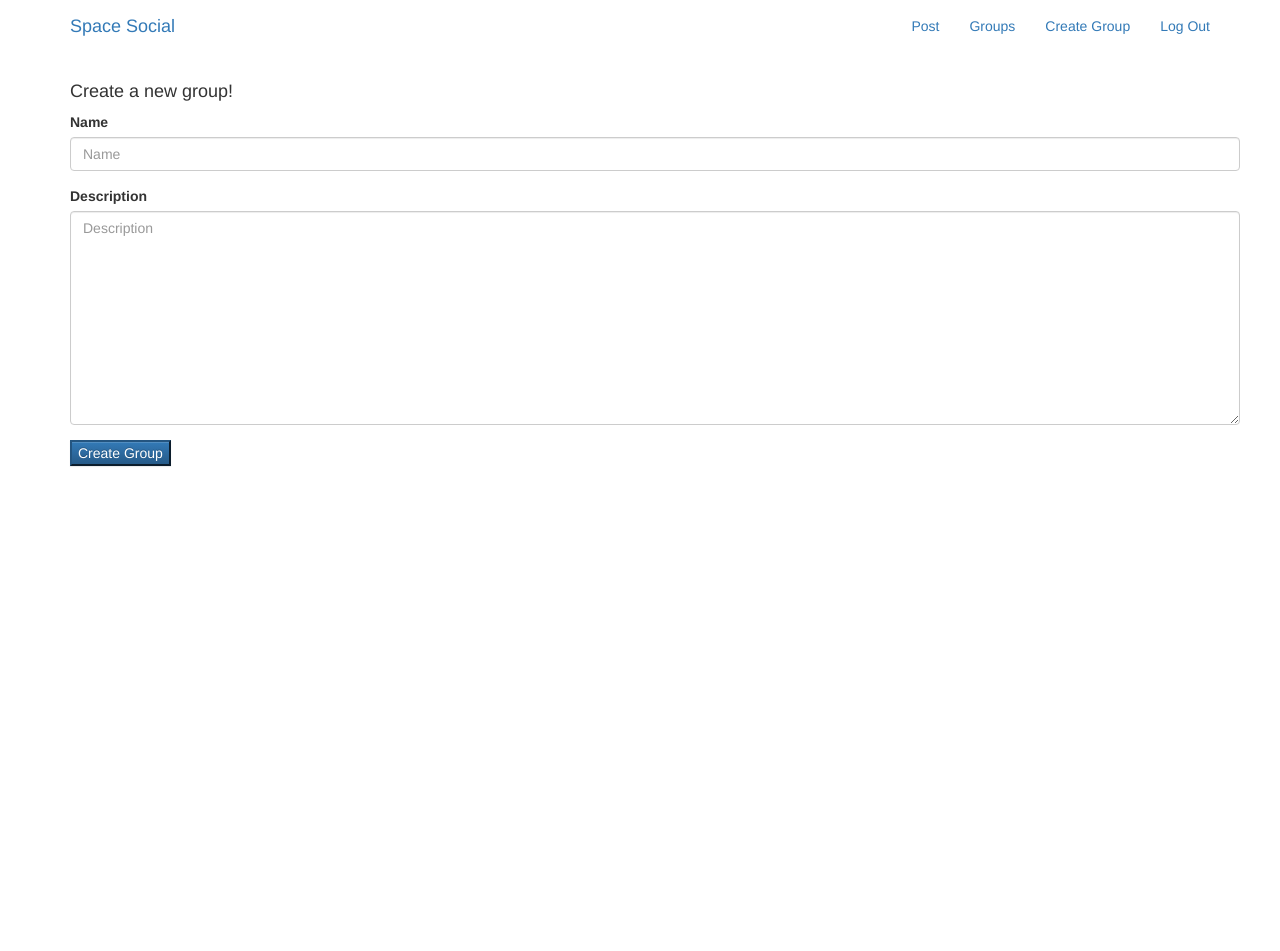
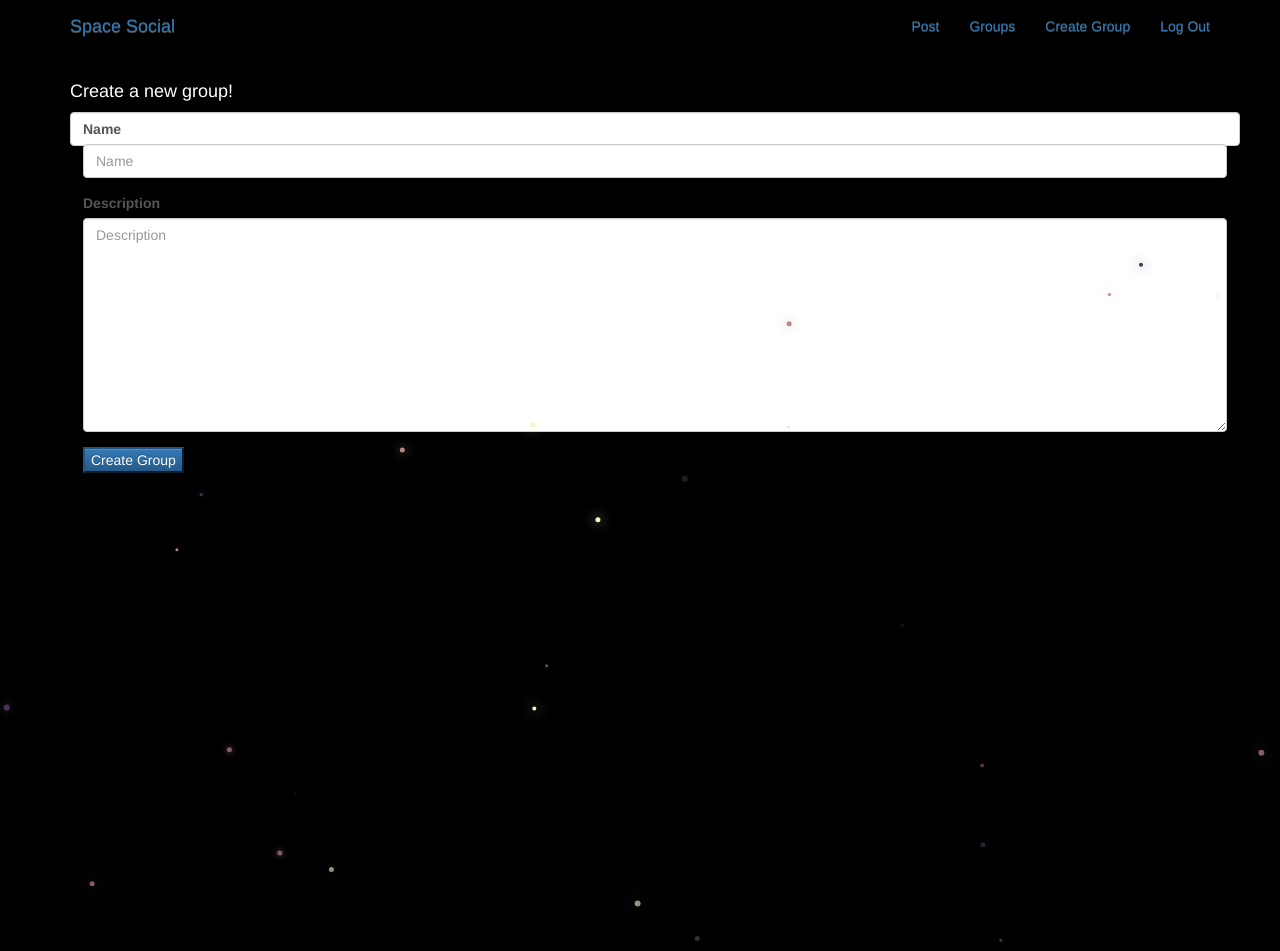
Before and after one commit to Dangermouse87/spacesocial, a Django app: page /groups/new in a window 1280 px wide. Before the commit the page ends 467 px from the top, so only its background shows below. Run offline with Django 4.2, Linux system fonts and the light colour scheme; a user stored in the database is signed in; some libraries are stand-ins or nearby versions.

Commit message:
added styling and other fixes

```diff
--- a/groups/models.py
+++ b/groups/models.py
@@ -16,6 +16,9 @@ class Group(models.Model):
     description = models.TextField(blank = True, default = '')
     description_html= models.TextField(editable = False, default = '', blank = True)
     members = models.ManyToManyField(User, through = 'GroupMember')
+
+    def __str__(self):
+        return self.name
 
     def save(self, *args, **kwargs):
         self.slug = slugify(self.name)
--- a/groups/templates/groups/group_form.html
+++ b/groups/templates/groups/group_form.html
@@ -5,7 +5,7 @@
 {% block group_content %}
 
 <h4>Create a new group!</h4>
-<form action="{% url 'groups:create' %}" method='post' id='groupForm'>
+<form class="form-control" action="{% url 'groups:create' %}" method='post' id='groupForm'>
   {% csrf_token %}
   {% bootstrap_form form %}
   <input type="submit" class="'btn btn-primary" value="Create Group">
--- a/static/css/style.css
+++ b/static/css/style.css
@@ -0,0 +1,25 @@
+.mycontent{
+  padding-top: 100px;
+  border: 10px solid red;
+}
+
+html,
+body {
+  height: 100%;
+  width: 100%;
+  overflow: hidden;
+  background: #191063;
+  margin: 0;
+}
+
+#note {
+  position: absolute;
+  color: rgba(249,241,204,1);
+  left: 0;
+  right: 0;
+  bottom: 20px;
+  margin: auto;
+  text-align: center;
+  user-select: none;
+  font-family: Arial;
+}
--- /dev/null
+++ b/static/spacesocial/css/style.css
@@ -0,0 +1,6 @@
+body{
+  margin:0;
+  overflow:hidden;
+  background-color:black;
+  color:white;
+}
--- /dev/null
+++ b/static/spacesocial/js/master.js
@@ -0,0 +1,203 @@
+// SOURCE: http://codepen.io/Thibka/pen/mWGxNj
+var canvas = document.getElementById('canvas'),
+  context = canvas.getContext('2d'),
+  canvasWidth = (window.innerWidth || document.documentElement.clientWidth || document.body.clientWidth),
+  canvasHeight = (window.innerHeight || document.documentElement.clientHeight || document.body.clientHeight),
+  requestAnimationFrame = window.requestAnimationFrame ||
+  window.mozRequestAnimationFrame ||
+  window.webkitRequestAnimationFrame ||
+  window.msRequestAnimationFrame;
+var persons = [],
+  numberOfFirefly = 30,
+  birthToGive = 25;
+
+var colors = [];
+/* Galactic Tea - http://www.colourlovers.com/palette/1586746/Galactic_Tea*/
+colors[2] = [];
+colors[2]['background'] = '#2F294F';
+colors[2][1] = 'rgba(74,49,89,';
+colors[2][2] = 'rgba(130,91,109,';
+colors[2][3] = 'rgba(185,136,131,';
+colors[2][4] = 'rgba(249,241,204,';
+
+var colorTheme = 2, //getRandomInt(0,colors.length-1);
+  mainSpeed = 1;
+
+function getRandomInt(min, max, exept) {
+  var i = Math.floor(Math.random() * (max - min + 1)) + min;
+  if (typeof exept == "undefined") return i;
+  else if (typeof exept == 'number' && i == exept) return getRandomInt(min, max, exept);
+  else if (typeof exept == "object" && (i >= exept[0] && i <= exept[1])) return getRandomInt(min, max, exept);
+  else return i;
+}
+
+function isEven(n) {
+  return n == parseFloat(n) ? !(n % 2) : void 0;
+}
+
+function degToRad(deg) {
+  return deg * (Math.PI / 180);
+}
+
+function Firefly(id) {
+  this.id = id;
+  this.width = getRandomInt(3, 6);
+  this.height = this.width;
+  this.x = getRandomInt(0, (canvas.width - this.width));
+  this.y = getRandomInt(0, (canvas.height - this.height));
+  this.speed = (this.width <= 10) ? 2 : 1;
+  this.alpha = 1;
+  this.alphaReduction = getRandomInt(1, 3) / 1000;
+  this.color = colors[colorTheme][getRandomInt(1, colors[colorTheme].length - 1)];
+  this.direction = getRandomInt(0, 360);
+  this.turner = getRandomInt(0, 1) == 0 ? -1 : 1;
+  this.turnerAmp = getRandomInt(1, 2);
+  this.isHit = false;
+  this.stepCounter = 0;
+  this.changeDirectionFrequency = getRandomInt(1, 200);
+  this.shape = 2; //getRandomInt(2,3);
+  this.shadowBlur = getRandomInt(5, 25);
+}
+
+Firefly.prototype.stop = function() {
+  this.update();
+}
+
+Firefly.prototype.walk = function() {
+  var next_x = this.x + Math.cos(degToRad(this.direction)) * this.speed,
+    next_y = this.y + Math.sin(degToRad(this.direction)) * this.speed;
+
+  // Canvas limits
+  if (next_x >= (canvas.width - this.width) && (this.direction < 90 || this.direction > 270)) {
+    next_x = canvas.width - this.width;
+    this.direction = getRandomInt(90, 270, this.direction);
+  }
+  if (next_x <= 0 && (this.direction > 90 && this.direction < 270)) {
+    next_x = 0;
+    var exept = [90, 270];
+    this.direction = getRandomInt(0, 360, exept);
+  }
+  if (next_y >= (canvas.height - this.height) && (this.direction > 0 && this.direction < 180)) {
+    next_y = canvas.height - this.height;
+    this.direction = getRandomInt(180, 360, this.direction);
+  }
+  if (next_y <= 0 && (this.direction > 180 && this.direction < 360)) {
+    next_y = 0;
+    this.direction = getRandomInt(0, 180, this.direction);
+  }
+
+  this.x = next_x;
+  this.y = next_y;
+
+  this.stepCounter++;
+
+  if (this.changeDirectionFrequency && this.stepCounter == this.changeDirectionFrequency) {
+    this.turner = this.turner == -1 ? 1 : -1;
+    this.turnerAmp = getRandomInt(1, 2);
+    this.stepCounter = 0;
+    this.changeDirectionFrequency = getRandomInt(1, 200);
+  }
+
+  this.direction += this.turner * this.turnerAmp;
+
+  this.update();
+}
+
+Firefly.prototype.takeOppositeDirection = function() {
+  // Right -> Left
+  if ((this.direction >= 0 && this.direction < 90) || (this.direction > 270 && this.direction <= 360)) {
+    this.direction = getRandomInt(90, 270);
+    return;
+  }
+  // Left -> Right
+  if (this.direction > 90 && this.direction < 270) {
+    var exept = [90, 270];
+    this.direction = getRandomInt(0, 360, exept);
+    return;
+  }
+  // Down -> Up
+  if (this.direction > 0 && this.direction < 180) {
+    this.direction = getRandomInt(180, 360);
+    return;
+  }
+  // Up -> Down
+  if (this.direction > 180) {
+    this.direction = getRandomInt(0, 180);
+  }
+}
+
+Firefly.prototype.update = function() {
+
+  context.beginPath();
+
+  context.fillStyle = this.color + this.alpha + ")";
+  context.arc(this.x + (this.width / 2), this.y + (this.height / 2), this.width / 2, 0, 2 * Math.PI, false);
+  context.shadowColor = this.color + this.alpha + ")";
+  context.shadowBlur = this.shadowBlur;
+  context.shadowOffsetX = 0;
+  context.shadowOffsetY = 0;
+  context.fill();
+
+  if (this.id > 15) {
+    this.alpha -= this.alphaReduction;
+    if (this.alpha <= 0) this.die();
+  }
+
+}
+
+Firefly.prototype.die = function() {
+  persons[this.id] = null;
+  delete persons[this.id];
+}
+
+window.onload = function() {
+  canvas.setAttribute('width', canvasWidth);
+  canvas.setAttribute('height', canvasHeight);
+
+  start();
+}
+
+function start() {
+  instantiatePopulation();
+  animate();
+}
+
+function instantiatePopulation() {
+  var i = 0;
+  while (i < numberOfFirefly) {
+    persons[i] = new Firefly(i);
+    i++;
+  }
+}
+
+function animate() {
+  context.clearRect(0, 0, canvas.width, canvas.height);
+
+  context.beginPath();
+
+  persons_order = persons.slice(0);
+
+  persons_order.sort(function(a, b) {
+    return a.y - b.y
+  });
+
+  for (var i in persons_order) {
+    var u = persons_order[i].id;
+    persons[u].walk();
+  }
+
+  requestAnimationFrame(animate);
+}
+
+canvas.onclick = function(e) {
+  giveBirth(e, birthToGive);
+}
+
+function giveBirth(e, u) {
+  var i = persons.length;
+  persons[i] = new Firefly(i);
+  persons[i].x = e.layerX;
+  persons[i].y = e.layerY;
+
+  if (u > 1) giveBirth(e, u - 1);
+}
--- a/templates/base.html
+++ b/templates/base.html
@@ -8,13 +8,13 @@
         <link rel="stylesheet" href="https://maxcdn.bootstrapcdn.com/bootstrap/3.3.7/css/bootstrap-theme.min.css" integrity="sha384-rHyoN1iRsVXV4nD0JutlnGaslCJuC7uwjduW9SVrLvRYooPp2bWYgmgJQIXwl/Sp" crossorigin="anonymous">
         <script src="https://maxcdn.bootstrapcdn.com/bootstrap/3.3.7/js/bootstrap.min.js" integrity="sha384-Tc5IQib027qvyjSMfHjOMaLkfuWVxZxUPnCJA7l2mCWNIpG9mGCD8wGNIcPD7Txa" crossorigin="anonymous"></script>
         <link href="https://fonts.googleapis.com/css?family=Montserrat" rel="stylesheet">
-        <link rel="stylesheet" href="{% static 'simplesocial/css/style.css'%}">
+        <link rel="stylesheet" href="{% static 'spacesocial/css/style.css'%}">
         <script src="https://kit.fontawesome.com/16ab03a688.js" crossorigin="anonymous"></script>
   </head>
   <body>
     <nav class="navbar mynav" role="navigation" id="navbar">
       <div class="container">
-        <a class="navbar-brand mynav" href="{% url 'home'}">Space Social</a>
+        <a class="navbar-brand mynav" href="{% url 'home' %}">Space Social</a>
         <ul class="nav navbar-nav navbar-right">
           {% if user.is_authenticated %}
             <li><a href="{% url 'posts:create' %}">Post</a></li>
@@ -33,5 +33,7 @@
       {% block content %}
       {% endblock %}
     </div>
+  <canvas id="canvas"></canvas>
   </body>
+  <script src="{% static 'spacesocial/js/master.js' %}" type="text/javascript" ></script>
 </html>
--- a/templates/index.html
+++ b/templates/index.html
@@ -1,5 +1,7 @@
 {% extends 'base.html' %}
 
 {% block content %}
-<h1> Welcome to the Starship Socialprise! </h1>
+<div class="text-center">
+  <h1> Welcome to the Starship Socialprise! </h1>
+</div>
 {% endblock %}
```
Also changed, not shown: spacesocial/settings.py (+12 -3 lines), db.sqlite3.
